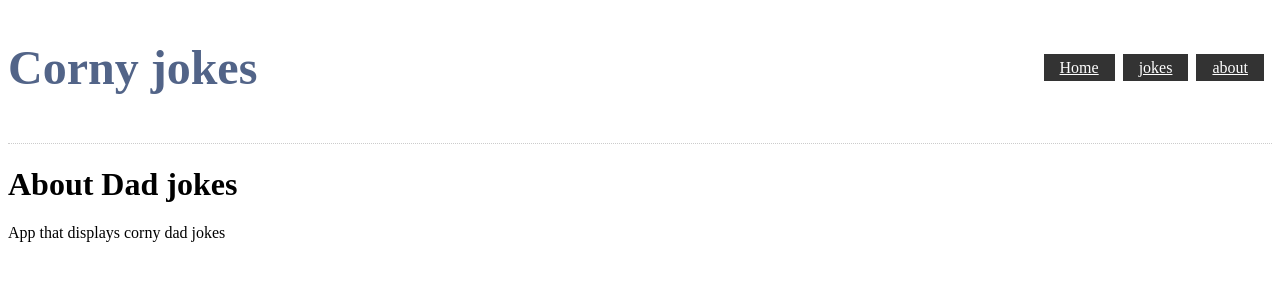
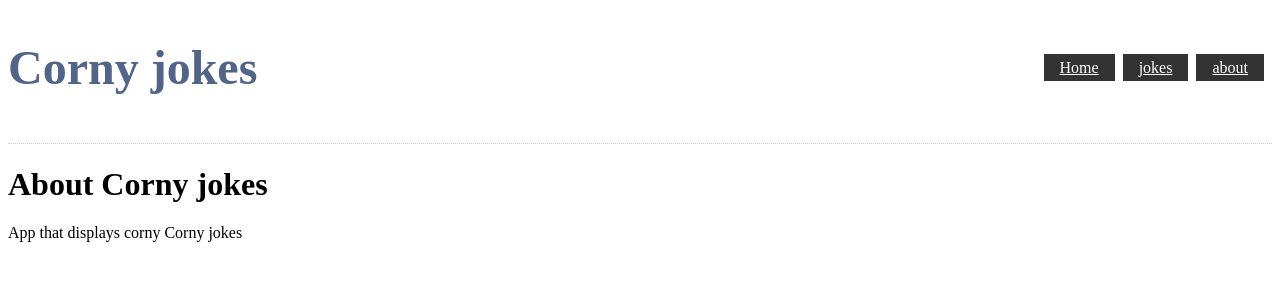
Before and after one commit to bhavukkalra/NuxtJS-random-joke-teller, a Nuxt app: page /about in a window 1280 px wide. Shown: the top 300 px of the page. Built offline with nearby package versions, Linux system fonts and the light colour scheme.

Commit message:
Indentaton and Words removal

```diff
--- a/pages/about.vue
+++ b/pages/about.vue
@@ -1,8 +1,8 @@
 `
 <template>
   <div>
-    <h1>About Dad jokes</h1>
-    <p>App that displays corny dad jokes</p>
+    <h1>About Corny jokes</h1>
+    <p>App that displays corny Corny jokes</p>
   </div>
 </template>
 
--- a/pages/index.vue
+++ b/pages/index.vue
@@ -1,26 +1,22 @@
 <template>
-
-<div>
-  <h2>Welcome to the best corn dad jokes </h2>
-</div>
-
+  <div>
+    <h2>Welcome to the best corny jokes</h2>
+  </div>
 </template>
 
 <script>
 export default {
-
-    head(){
-        return{
-            title: "Welcome to dad jokes",
-            meta: [
-                {
-                    hid: "description",
-                    name: "description",
-                    content: 'best place for jokes'
-                }
-            ]
-        }
+  head() {
+    return {
+      title: 'Welcome to dad jokes',
+      meta: [
+        {
+          hid: 'description',
+          name: 'description',
+          content: 'best place for jokes',
+        },
+      ],
     }
-
+  },
 }
 </script>
```
